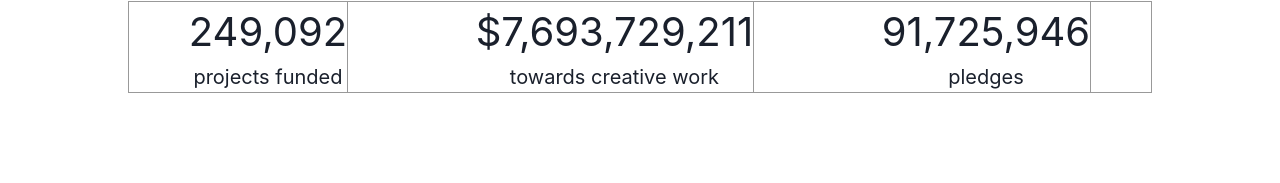
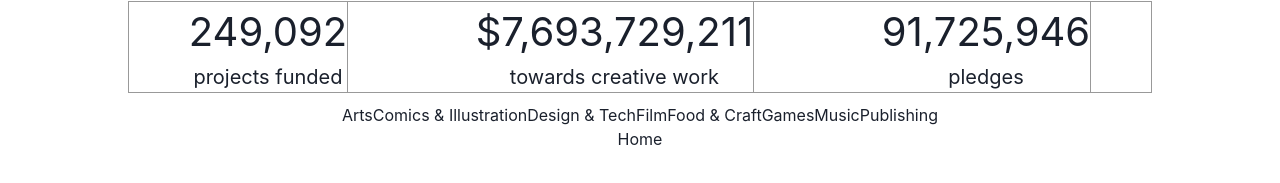
Before and after one commit to akmurmu82/kickstarter-clone, a React (Create React App) app: page / in a window 1280 px wide. Shown: the part 211-394 px from the top of the page. Built offline with nearby package versions, Linux system fonts and the light colour scheme.

Commit message:
Day-05 final push

```diff
--- a/src/App.js
+++ b/src/App.js
@@ -1,10 +1,12 @@
 import './App.css';
 import Home from './Pages/Home';
+import AllRoutes from './components/AllRoutes';
 
 function App() {
   return (
     <div className="App">
       <Home/>
+      <AllRoutes/>
     </div>
   );
 }
--- a/src/Pages/Home.jsx
+++ b/src/Pages/Home.jsx
@@ -1,11 +1,13 @@
-import { Box, Divider, HStack, Heading, Text } from "@chakra-ui/react";
+import { Box, HStack, Heading, Text } from "@chakra-ui/react";
 import Navbar from "../components/Navbar/Navbar";
+import { Link } from "react-router-dom";
 
 export default function Home() {
   return (
     <>
       <Navbar />
       <PageHeading />
+      <Menus/>
     </>
   );
 }
@@ -27,9 +29,7 @@ function PageHeading() {
         justifyContent="space-around"
       >
         <Stats num="249,092" title="projects funded" />
-        {/* <Divider orientation="vertical" height="100px" /> */}
         <Stats num="$7,693,729,211" title="towards creative work" />
-        {/* <Divider orientation="vertical" height="100px" /> */}
         <Stats num="91,725,946" title="pledges" />
       </HStack>
     </Box>
@@ -44,3 +44,20 @@ function Stats({ num, title }) {
     </Box>
   );
 }
+
+function Menus() {
+  return (
+    <>
+      <Box>
+        <Link to='/Arts'>Arts</Link>
+        <Link to='/comics&illustration'>Comics & Illustration</Link>
+        <Link to='/design&tech'>Design & Tech</Link>
+        <Link to='/film'>Film</Link>
+        <Link to='/food&craft'>Food & Craft</Link>
+        <Link to='/games'>Games</Link>
+        <Link to='/music'>Music</Link>
+        <Link to='/publishing'>Publishing</Link>
+      </Box>
+    </>
+  );
+}
--- /dev/null
+++ b/src/components/AllRoutes.jsx
@@ -0,0 +1,17 @@
+import { Routes, Route } from "react-router-dom";
+
+export default function AllRoutes() {
+  return (
+    <Routes>
+      <Route path="/" element={<h1>Home</h1>}></Route>
+      <Route path="/arts" element={<h1>Arts</h1>}></Route>
+      <Route path="/comics&illustration" element={<h1>Comics & Illustration</h1>}></Route>
+      <Route path="/design&tech" element={<h1>Design & Tech</h1>}></Route>
+      <Route path="/film" element={<h1>Film</h1>}></Route>
+      <Route path="/food&craft" element={<h1>Food & Craft</h1>}></Route>
+      <Route path="/games" element={<h1>Games</h1>}></Route>
+      <Route path="/music" element={<h1>Music</h1>}></Route>
+      <Route path="/publishing" element={<h1>Publishing</h1>}></Route>
+    </Routes>
+  );
+}
--- a/src/components/Navbar/Navbar.jsx
+++ b/src/components/Navbar/Navbar.jsx
@@ -1,4 +1,3 @@
-// import { Link } from "react-router-dom";
 import { useRef, useState } from "react";
 import NavStyles from "./Navbar.module.css";
 import { CloseIcon, SearchIcon } from "@chakra-ui/icons";
--- a/src/index.js
+++ b/src/index.js
@@ -4,11 +4,14 @@ import './index.css';
 import App from './App';
 import reportWebVitals from './reportWebVitals';
 import { ChakraProvider } from '@chakra-ui/react'
+import { BrowserRouter } from 'react-router-dom'
 
 const root = ReactDOM.createRoot(document.getElementById('root'));
 root.render(
   <ChakraProvider>
+    <BrowserRouter>
     <App />
+    </BrowserRouter>
   </ChakraProvider>
 );
 
```
